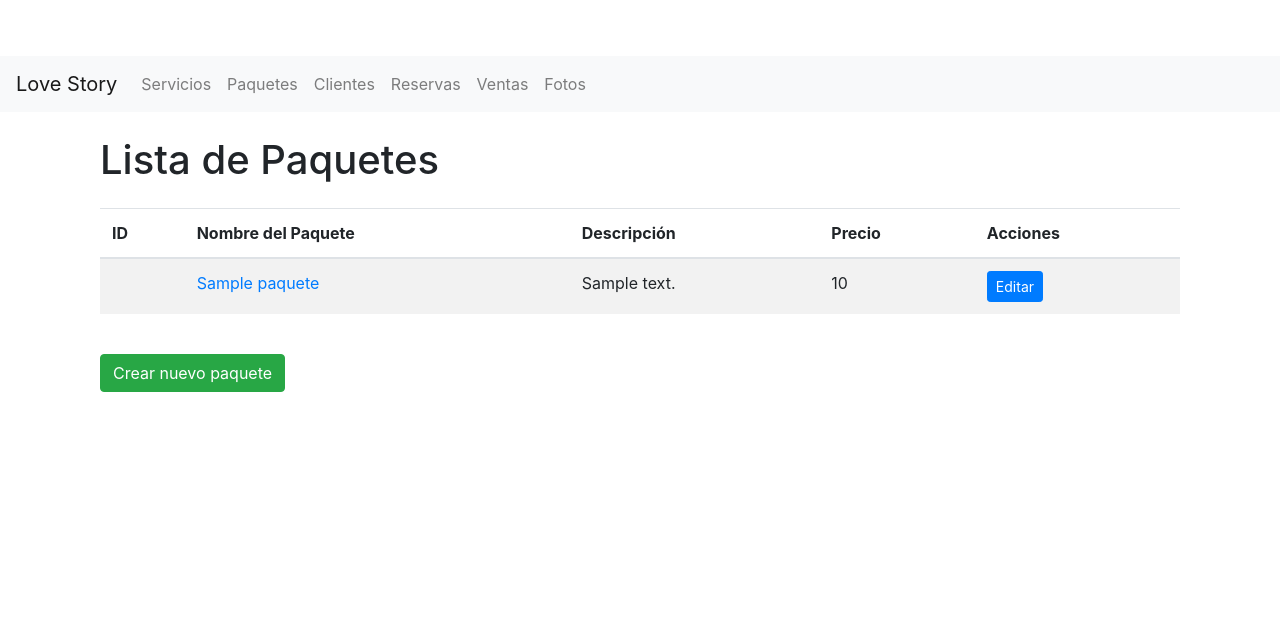
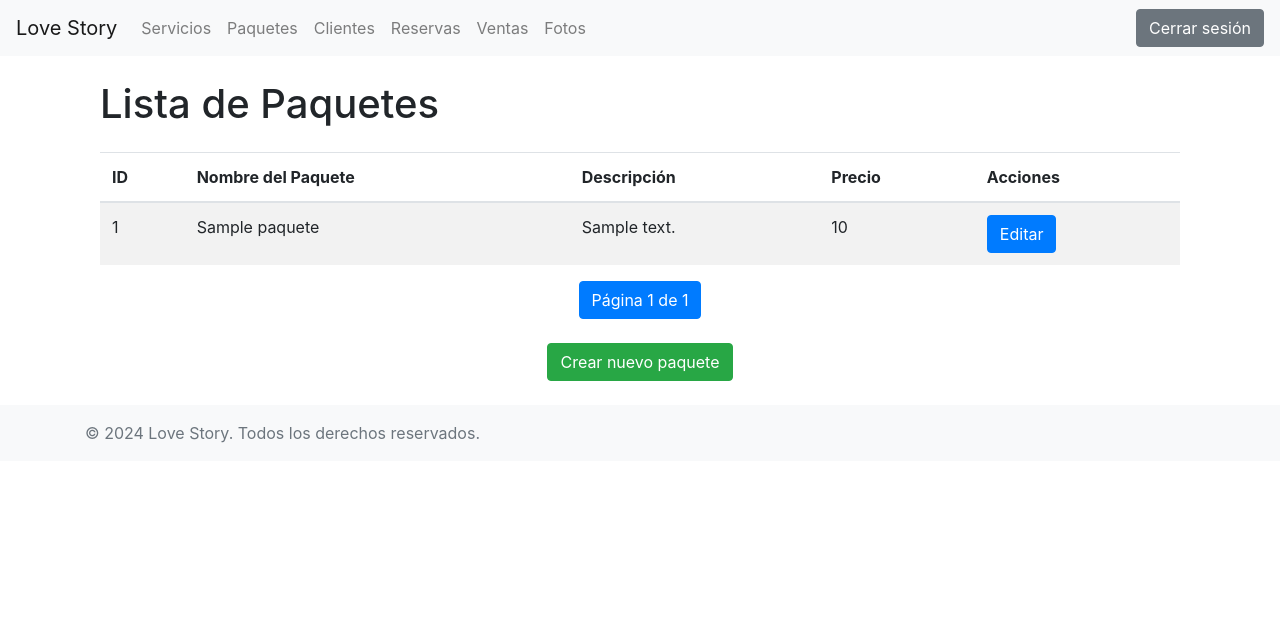
Before and after one commit to Samuel-Macualo/Backend-2.0, a Django app: page /paquetes/ in a window 1280 px wide. Shown: the top 632 px of the page. After the commit the page ends 443 px from the top, so only its background shows below. Run offline with Django 5.2, Linux system fonts and the light colour scheme; a user stored in the database is signed in; tables that the repository leaves empty hold one stand-in row (values such as "Sample post"); some libraries are stand-ins or nearby versions.

Commit message:
empezar a trabajar en el diseño

```diff
--- a/love_story/templates/base.html
+++ b/love_story/templates/base.html
@@ -1,68 +1,36 @@
 <!DOCTYPE html>
 <html lang="es">
 <head>
-     {% load static %}
-    <meta charset="UTF-8" />
-    <meta name="viewport" content="width=device-width, initial-scale=1.0" />
+    <meta charset="UTF-8">
+    <meta name="viewport" content="width=device-width, initial-scale=1.0">
     <title>{% block title %}Love Story{% endblock %}</title>
-    <link
-      rel="stylesheet"
-      href="https://stackpath.bootstrapcdn.com/bootstrap/4.5.2/css/bootstrap.min.css"
-    />
-    <link rel="stylesheet" href="{% static 'css/base.css' %}" />
-    {% block extra_head %}{% endblock %}
+    <link rel="stylesheet" href="https://stackpath.bootstrapcdn.com/bootstrap/4.5.2/css/bootstrap.min.css">
 </head>
 <body>
     <nav class="navbar navbar-expand-lg navbar-light bg-light">
         <a class="navbar-brand" href="#">Love Story</a>
-      <button
-        class="navbar-toggler"
-        type="button"
-        data-toggle="collapse"
-        data-target="#navbarNav"
-        aria-controls="navbarNav"
-        aria-expanded="false"
-        aria-label="Toggle navigation"
-      >
-        <span class="navbar-toggler-icon"></span>
-      </button>
         <div class="collapse navbar-collapse" id="navbarNav">
             <ul class="navbar-nav">
-          <li class="nav-item">
-            <a class="nav-link" href="{% url 'servicio_list' %}">Servicios</a>
-          </li>
-          <li class="nav-item">
-            <a class="nav-link" href="{% url 'paquete_list' %}">Paquetes</a>
-          </li>
-          <li class="nav-item">
-            <a class="nav-link" href="{% url 'cliente_list' %}">Clientes</a>
-          </li>
-          <li class="nav-item">
-            <a class="nav-link" href="{% url 'reserva_list' %}">Reservas</a>
-          </li>
-          <li class="nav-item">
-            <a class="nav-link" href="{% url 'venta_list' %}">Ventas</a>
-          </li>
-          <li class="nav-item">
-            <a class="nav-link" href="{% url 'foto_list' %}">Fotos</a>
-          </li>
+                <li class="nav-item"><a class="nav-link" href="{% url 'home' %}">Servicios</a></li>
+                <li class="nav-item"><a class="nav-link" href="{% url 'paquete_list' %}">Paquetes</a></li>
+                <li class="nav-item"><a class="nav-link" href="{% url 'cliente_list' %}">Clientes</a></li>
+                <li class="nav-item"><a class="nav-link" href="{% url 'reserva_list' %}">Reservas</a></li>
+                <li class="nav-item"><a class="nav-link" href="{% url 'venta_list' %}">Ventas</a></li>
+                <li class="nav-item"><a class="nav-link" href="{% url 'foto_list' %}">Fotos</a></li>
             </ul>
         </div>
+        <a href="{% url 'logout' %}" class="btn btn-secondary">Cerrar sesión</a>
     </nav>
 
-    <div class="container mt-4">{% block content %} {% endblock %}</div>
+    <div class="container">
+        {% block content %}
+        {% endblock %}
+    </div>
 
     <footer class="footer mt-auto py-3 bg-light">
         <div class="container">
-        <span class="text-muted"
-          >© 2024 Love Story. Todos los derechos reservados.</span
-        >
+            <span class="text-muted">© 2024 Love Story. Todos los derechos reservados.</span>
         </div>
     </footer>
-
-    <script src="https://code.jquery.com/jquery-3.5.1.slim.min.js"></script>
-    <script src="https://cdn.jsdelivr.net/npm/@popperjs/core@2.5.3/dist/umd/popper.min.js"></script>
-    <script src="https://stackpath.bootstrapcdn.com/bootstrap/4.5.2/js/bootstrap.min.js"></script>
-    {% block extra_scripts %}{% endblock %}
 </body>
 </html>
--- a/love_story/templates/paquete/paquete_list.html
+++ b/love_story/templates/paquete/paquete_list.html
@@ -1,10 +1,11 @@
 {% extends 'base.html' %}
-
-{% block title %}Lista de Paquetes{% endblock %}
-
+<head>
+    {% load static %}
+    <link rel="stylesheet" type="text/css" href="{% static 'css/pquete.css' %}">
+</head>
 {% block content %}
-<div class="container">
-    <h1 class="mt-4">Lista de Paquetes</h1>
+<div class="container mt-4">
+    <h1>Lista de Paquetes</h1>
     <table class="table table-striped mt-4">
         <thead>
             <tr>
@@ -16,19 +17,40 @@
             </tr>
         </thead>
         <tbody>
-            {% for paquete in paquetes %}
+            {% for paquete in page_obj %}
             <tr>
-                    <td>{{ paquete.id_paquete }}</td>
-                    <td><a href="{% url 'paquete_detail' paquete.pk %}">{{ paquete.nombre_paquete }}</a></td>
+                <td>{{ paquete.id }}</td>
+                <td>{{ paquete.nombre_paquete }}</td>
                 <td>{{ paquete.descripcion }}</td>
                 <td>{{ paquete.precio }}</td>
                 <td>
-                        <a href="{% url 'paquete_edit' paquete.pk %}" class="btn btn-sm btn-primary">Editar</a>
+                    <a href="{% url 'paquete_edit' paquete.pk %}" class="btn btn-primary">Editar</a>
                 </td>
             </tr>
             {% endfor %}
         </tbody>
     </table>
-    <a href="{% url 'paquete_new' %}" class="btn btn-success mt-4">Crear nuevo paquete</a>
+
+    <div class="pagination justify-content-center">
+        <span class="step-links">
+            {% if page_obj.has_previous %}
+                <a href="?page=1" class="btn btn-outline-primary">&laquo; primera</a>
+                <a href="?page={{ page_obj.previous_page_number }}" class="btn btn-outline-primary">anterior</a>
+            {% endif %}
+
+            <span class="current btn btn-primary">
+                Página {{ page_obj.number }} de {{ page_obj.paginator.num_pages }}
+            </span>
+
+            {% if page_obj.has_next %}
+                <a href="?page={{ page_obj.next_page_number }}" class="btn btn-outline-primary">siguiente</a>
+                <a href="?page={{ page_obj.paginator.num_pages }}" class="btn btn-outline-primary">última &raquo;</a>
+            {% endif %}
+        </span>
+    </div>
+
+    <div class="text-center mt-4 mb-4">
+        <a href="{% url 'paquete_new' %}" class="btn btn-success">Crear nuevo paquete</a>
+    </div>
 </div>
 {% endblock %}
--- a/love_story/urls.py
+++ b/love_story/urls.py
@@ -1,6 +1,7 @@
 from django.urls import path
 from . import views
 from django.contrib.auth import views as auth_views
+from .forms import CustomLoginForm
 urlpatterns = [
     path('', views.home, name='home'),
     # Servicio URLs
@@ -40,6 +41,9 @@
     path('foto/<int:pk>/edit/', views.foto_edit, name='foto_edit'),
 
     # Login URLs
-    path('login/', auth_views.LoginView.as_view(template_name='login.html'), name='login'),
-    path('logout/', auth_views.LogoutView.as_view(next_page='/'), name='logout'),
+    path('accounts/login/', auth_views.LoginView.as_view(
+        template_name='registration/login.html',
+        authentication_form=CustomLoginForm
+    ), name='login'),
+    path('logout/', auth_views.LogoutView.as_view(next_page='login'), name='logout'),
 ]
--- a/love_story/views.py
+++ b/love_story/views.py
@@ -2,8 +2,9 @@
 from .models import Servicio, Paquete, Cliente, Reserva, Venta, Foto
 from .forms import ServicioForm, PaqueteForm, ClienteForm, ReservaForm, VentaForm, FotoForm
 from django.contrib.auth.decorators import login_required
+from django.core.paginator import Paginator
 
-
+@login_required
 def home(request):
     return render(request, 'home.html')
 
@@ -44,8 +45,14 @@
 # Paquete views
 @login_required
 def paquete_list(request):
-    paquetes = Paquete.objects.all()
-    return render(request, 'paquete/paquete_list.html', {'paquetes': paquetes})
+    paquetes_list = Paquete.objects.all()
+    paginator = Paginator(paquetes_list, 10)  # Muestra 10 paquetes por página
+
+    page_number = request.GET.get('page')
+    page_obj = paginator.get_page(page_number)
+
+    return render(request, 'paquete/paquete_list.html', {'page_obj': page_obj})
+
 
 @login_required
 def paquete_detail(request, pk):
@@ -58,7 +65,7 @@
         form = PaqueteForm(request.POST)
         if form.is_valid():
             paquete = form.save()
-            return redirect('paquete/paquete_detail', pk=paquete.pk)
+            return redirect('paquete_list')
     else:
         form = PaqueteForm()
     return render(request, 'paquete/paquete_form.html', {'form': form})
@@ -70,7 +77,7 @@
         form = PaqueteForm(request.POST, instance=paquete)
         if form.is_valid():
             paquete = form.save()
-            return redirect('paquete/paquete_detail', pk=paquete.pk)
+            return redirect('paquete_detail', pk=paquete.pk)
     else:
         form = PaqueteForm(instance=paquete)
     return render(request, 'paquete/paquete_form.html', {'form': form})
```
Also changed, not shown: love_story/forms.py (+13 -0 lines), love_story/static/css/login.css (added, +74 -0 lines), love_story/static/css/paquete.css (added, +11 -0 lines), love_story/templates/login.html (deleted, +0 -14 lines), love_story/templates/registration/login.html (added, +31 -0 lines), sistema/settings.py (+10 -3 lines), love_story/static/js/login.js (added). Lines whose indentation alone changed are shown as unchanged.
